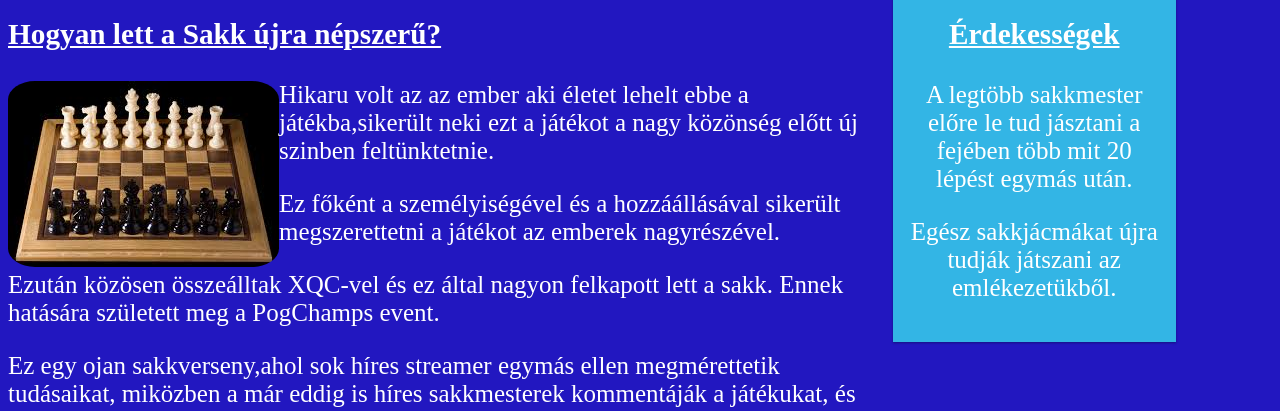
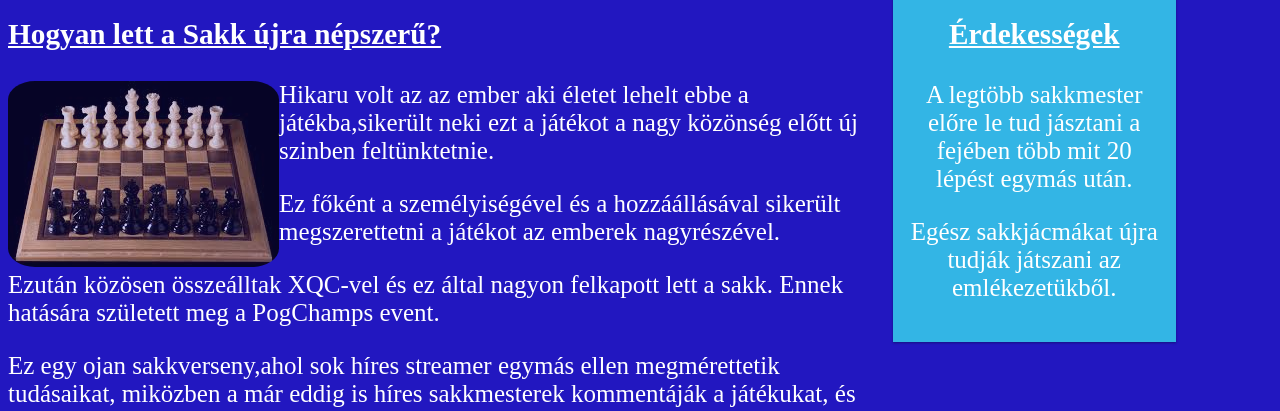
Before and after one commit to tamas1023/Bemutato, a plain HTML site: page index.html in a window 1280 px wide. In both pictures the pointer is over the picture 143 px from the left and 540 px from the top of the page. Shown: the part 367-778 px from the top of the page. Drawn offline with Linux system fonts and the light colour scheme.

Commit message:
remelemvegleges

```diff
--- a/style.css
+++ b/style.css
@@ -93,6 +93,10 @@ a:link {
 img{
     border-radius: 10%;
     float: left;
+    opacity: 1;
+}
+img:hover{
+    opacity: 0.8;
 }
 #pog{
     float: left;
```
